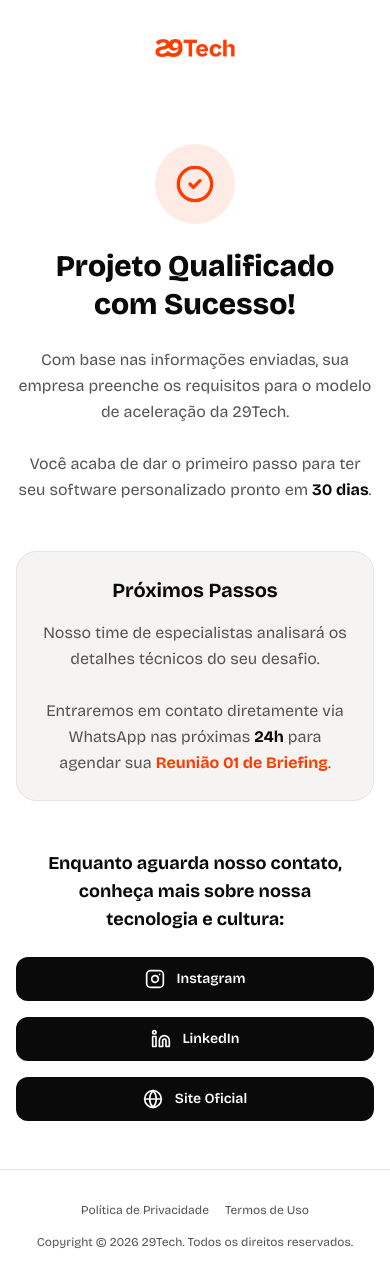
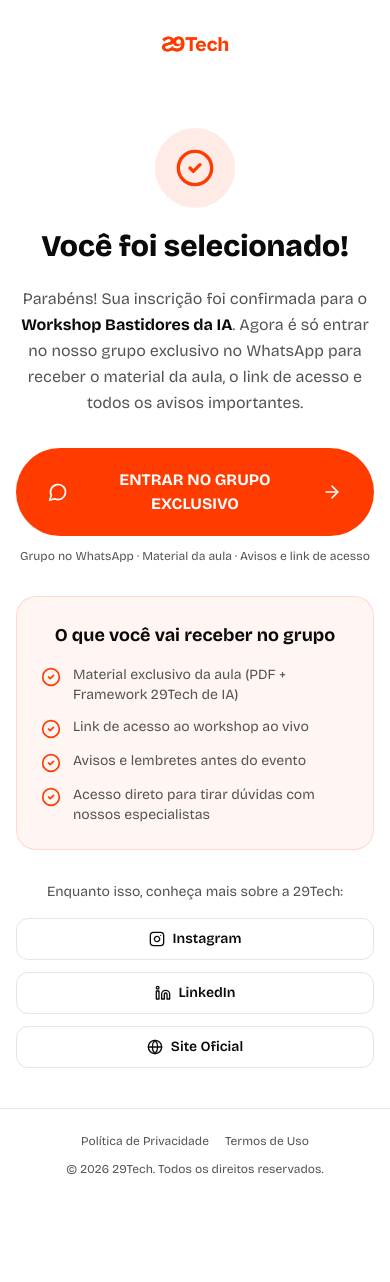
Before and after one commit to vintenove-projects/29tech-campanha-webinar, a React (Vite) app: page /obrigado in a window 390 px wide. After the commit the page ends 1201 px from the top, so only its background shows below. Built offline with nearby package versions, Linux system fonts and the light colour scheme.

Commit message:
feat: atualiza página de obrigado com direcionamento para grupo WhatsApp do webinar

```diff
--- a/src/pages/ThankYou.tsx
+++ b/src/pages/ThankYou.tsx
@@ -1,26 +1,30 @@
-import { CheckCircle2, Instagram, Linkedin, Globe } from "lucide-react";
+import { CheckCircle2, Instagram, Linkedin, Globe, MessageCircle, ArrowRight } from "lucide-react";
 import { motion } from "framer-motion";
 import logo29Tech from "@/assets/logo-29tech-orange.png";
 
+const WHATSAPP_GROUP = "https://chat.whatsapp.com/EP7EtMVfkBFIBAZpgvf2Ja";
+
 const ThankYou = () => {
   return (
-    <div className="min-h-screen bg-background flex flex-col">
+    <div className="min-h-screen bg-background flex flex-col" style={{ fontFamily: "'Bricolage Grotesque', sans-serif" }}>
+
       {/* Header */}
       <header className="w-full py-6 px-4">
         <div className="max-w-4xl mx-auto flex justify-center">
-          <img src={logo29Tech} alt="29Tech" className="h-12 sm:h-14" />
+          <img src={logo29Tech} alt="29Tech" className="h-10 sm:h-14" />
         </div>
       </header>
 
       {/* Main Content */}
-      <main className="flex-1 flex items-center justify-center px-4 py-12">
-        <div className="max-w-2xl w-full text-center space-y-12">
-          {/* Confirmation */}
+      <main className="flex-1 flex items-center justify-center px-4 py-10">
+        <div className="max-w-2xl w-full text-center space-y-8">
+
+          {/* Confirmação */}
           <motion.div
             initial={{ opacity: 0, y: 24 }}
             animate={{ opacity: 1, y: 0 }}
             transition={{ duration: 0.6 }}
-            className="space-y-6"
+            className="space-y-5"
           >
             <div className="flex justify-center">
               <div className="w-20 h-20 rounded-full bg-primary/10 flex items-center justify-center">
@@ -29,88 +33,99 @@ const ThankYou = () => {
             </div>
 
             <h1 className="text-3xl sm:text-4xl md:text-5xl font-extrabold text-foreground leading-tight">
-              Projeto Qualificado<br />com Sucesso!
+              Você foi selecionado!
             </h1>
 
             <p className="text-base sm:text-lg text-muted-foreground max-w-xl mx-auto leading-relaxed">
-              Com base nas informações enviadas,<br className="hidden sm:inline" /> sua empresa preenche os requisitos para<br className="hidden sm:inline" /> o modelo de aceleração da 29Tech.<br /><br className="sm:hidden" /> Você acaba de dar o primeiro passo para ter<br className="hidden sm:inline" /> seu software personalizado pronto em <strong className="text-foreground">30 dias</strong>.
+              Parabéns! Sua inscrição foi confirmada para o{" "}
+              <strong className="text-foreground">Workshop Bastidores da IA</strong>.{" "}
+              Agora é só entrar no nosso grupo exclusivo no WhatsApp para receber o material da aula, o link de acesso e todos os avisos importantes.
             </p>
           </motion.div>
 
-          {/* Next Steps */}
+          {/* CTA Principal — Grupo WhatsApp */}
           <motion.div
             initial={{ opacity: 0, y: 24 }}
             animate={{ opacity: 1, y: 0 }}
-            transition={{ duration: 0.6, delay: 0.2 }}
-            className="bg-surface rounded-2xl p-6 sm:p-8 border border-border"
+            transition={{ duration: 0.6, delay: 0.15 }}
           >
-            <h2 className="text-xl sm:text-2xl font-bold text-foreground mb-4">
-              Próximos Passos
-            </h2>
-            <p className="text-muted-foreground leading-relaxed">
-              Nosso time de especialistas analisará<br className="hidden sm:inline" /> os detalhes técnicos do seu desafio.<br /><br className="sm:hidden" /> Entraremos em contato diretamente via WhatsApp<br className="hidden sm:inline" /> nas próximas <strong className="text-foreground">24h</strong> para agendar sua{" "}
-              <strong className="text-primary">Reunião 01 de Briefing</strong>.
+            <a
+              href={WHATSAPP_GROUP}
+              target="_blank"
+              rel="noopener noreferrer"
+              className="group inline-flex items-center justify-center gap-3 w-full sm:w-auto px-8 py-5 rounded-full bg-primary text-white font-bold text-base sm:text-lg hover:bg-primary/90 transition-all duration-300 hover:shadow-[0_0_40px_rgba(255,68,0,0.35)] hover:scale-[1.02]"
+            >
+              <MessageCircle className="w-5 h-5 flex-shrink-0" />
+              ENTRAR NO GRUPO EXCLUSIVO
+              <ArrowRight className="w-5 h-5 flex-shrink-0 group-hover:translate-x-1 transition-transform" />
+            </a>
+            <p className="mt-3 text-xs text-muted-foreground">
+              Grupo no WhatsApp · Material da aula · Avisos e link de acesso
             </p>
           </motion.div>
 
-          {/* Social Proof / Authority */}
+          {/* O que esperar */}
           <motion.div
             initial={{ opacity: 0, y: 24 }}
             animate={{ opacity: 1, y: 0 }}
-            transition={{ duration: 0.6, delay: 0.4 }}
-            className="space-y-6"
+            transition={{ duration: 0.6, delay: 0.3 }}
+            className="bg-primary/5 border border-primary/15 rounded-2xl p-6 sm:p-8 text-left space-y-4"
           >
-            <h2 className="text-lg sm:text-xl font-bold text-foreground">
-              Enquanto aguarda nosso contato,<br /> conheça mais sobre nossa<br className="sm:hidden" /> tecnologia e cultura:
+            <h2 className="text-lg sm:text-xl font-bold text-foreground text-center">
+              O que você vai receber no grupo
             </h2>
+            <ul className="space-y-3">
+              {[
+                "Material exclusivo da aula (PDF + Framework 29Tech de IA)",
+                "Link de acesso ao workshop ao vivo",
+                "Avisos e lembretes antes do evento",
+                "Acesso direto para tirar dúvidas com nossos especialistas",
+              ].map((item, i) => (
+                <li key={i} className="flex items-start gap-3 text-sm sm:text-base text-muted-foreground">
+                  <CheckCircle2 className="w-5 h-5 text-primary flex-shrink-0 mt-0.5" />
+                  {item}
+                </li>
+              ))}
+            </ul>
+          </motion.div>
 
-            <div className="flex flex-col sm:flex-row items-center justify-center gap-4">
-              <a
-                href="https://www.instagram.com/vintenove.co/"
-                target="_blank"
-                rel="noopener noreferrer"
-                className="flex items-center gap-3 px-6 py-3 rounded-xl bg-foreground text-background font-semibold text-sm hover:opacity-90 transition-opacity w-full sm:w-auto justify-center"
-              >
-                <Instagram className="w-5 h-5" />
-                Instagram
+          {/* Redes sociais */}
+          <motion.div
+            initial={{ opacity: 0, y: 24 }}
+            animate={{ opacity: 1, y: 0 }}
+            transition={{ duration: 0.6, delay: 0.45 }}
+            className="space-y-4"
+          >
+            <p className="text-sm text-muted-foreground">
+              Enquanto isso, conheça mais sobre a 29Tech:
+            </p>
+            <div className="flex flex-col sm:flex-row items-center justify-center gap-3">
+              <a href="https://www.instagram.com/vintenove.co/" target="_blank" rel="noopener noreferrer"
+                className="flex items-center gap-2 px-5 py-2.5 rounded-xl border border-border text-sm font-semibold text-foreground hover:bg-foreground hover:text-background transition-all w-full sm:w-auto justify-center">
+                <Instagram className="w-4 h-4" /> Instagram
               </a>
-
-              <a
-                href="https://www.linkedin.com/company/vintenove/"
-                target="_blank"
-                rel="noopener noreferrer"
-                className="flex items-center gap-3 px-6 py-3 rounded-xl bg-foreground text-background font-semibold text-sm hover:opacity-90 transition-opacity w-full sm:w-auto justify-center"
-              >
-                <Linkedin className="w-5 h-5" />
-                LinkedIn
+              <a href="https://www.linkedin.com/company/vintenove/" target="_blank" rel="noopener noreferrer"
+                className="flex items-center gap-2 px-5 py-2.5 rounded-xl border border-border text-sm font-semibold text-foreground hover:bg-foreground hover:text-background transition-all w-full sm:w-auto justify-center">
+                <Linkedin className="w-4 h-4" /> LinkedIn
               </a>
-
-              <a
-                href="https://vintenove.com"
-                target="_blank"
-                rel="noopener noreferrer"
-                className="flex items-center gap-3 px-6 py-3 rounded-xl bg-foreground text-background font-semibold text-sm hover:opacity-90 transition-opacity w-full sm:w-auto justify-center"
-              >
-                <Globe className="w-5 h-5" />
-                Site Oficial
+              <a href="https://vintenove.com" target="_blank" rel="noopener noreferrer"
+                className="flex items-center gap-2 px-5 py-2.5 rounded-xl border border-border text-sm font-semibold text-foreground hover:bg-foreground hover:text-background transition-all w-full sm:w-auto justify-center">
+                <Globe className="w-4 h-4" /> Site Oficial
               </a>
             </div>
           </motion.div>
+
         </div>
       </main>
 
-      {/* Minimal Footer */}
-      <footer className="py-8 px-4 border-t border-border">
-        <div className="max-w-4xl mx-auto flex flex-col sm:flex-row items-center justify-between gap-4 text-xs text-muted-foreground">
+      {/* Footer */}
+      <footer className="py-6 px-4 border-t border-border">
+        <div className="max-w-4xl mx-auto flex flex-col sm:flex-row items-center justify-between gap-3 text-xs text-muted-foreground">
           <div className="flex gap-4">
-            <a href="#" className="hover:text-foreground transition-colors">
-              Política de Privacidade
-            </a>
-            <a href="#" className="hover:text-foreground transition-colors">
-              Termos de Uso
-            </a>
+            <a href="#" className="hover:text-foreground transition-colors">Política de Privacidade</a>
+            <a href="#" className="hover:text-foreground transition-colors">Termos de Uso</a>
           </div>
-          <span>Copyright © 2026 29Tech. Todos os direitos reservados.</span>
+          <span>© {new Date().getFullYear()} 29Tech. Todos os direitos reservados.</span>
         </div>
       </footer>
     </div>
```
